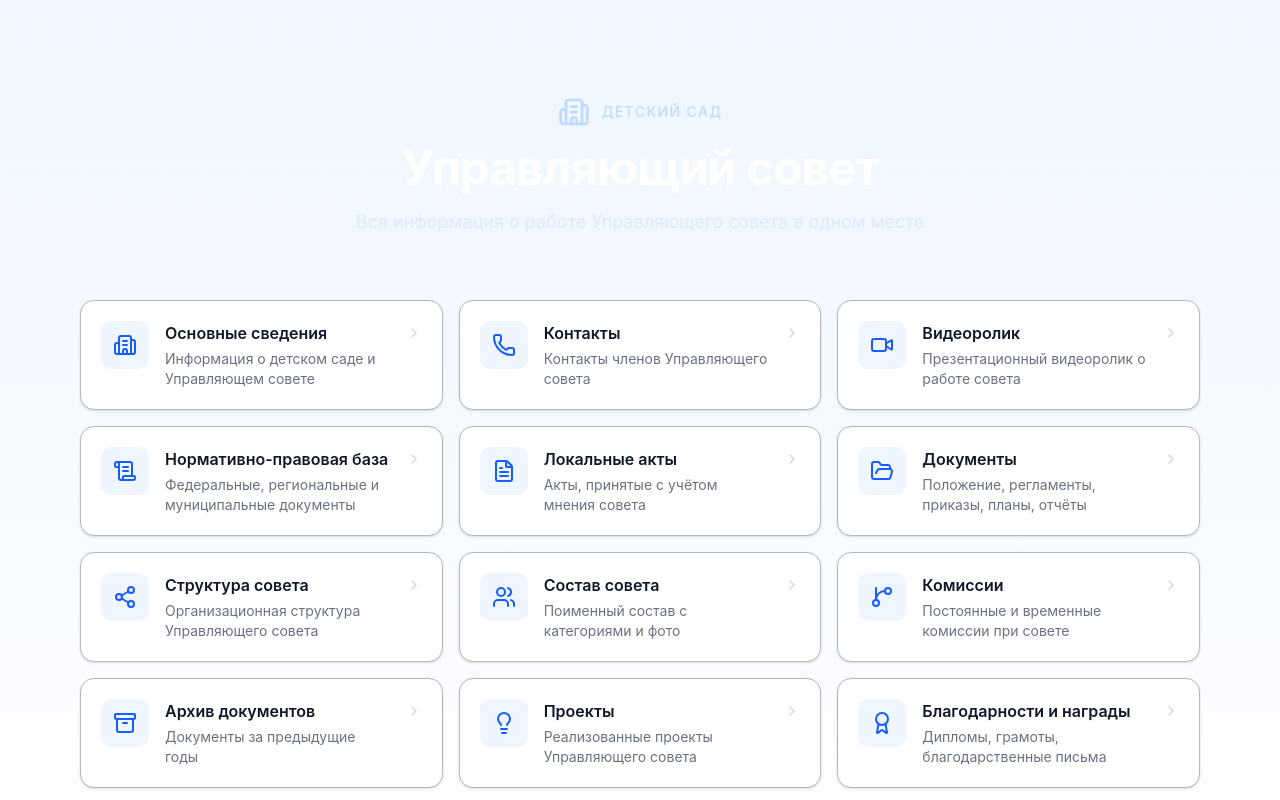
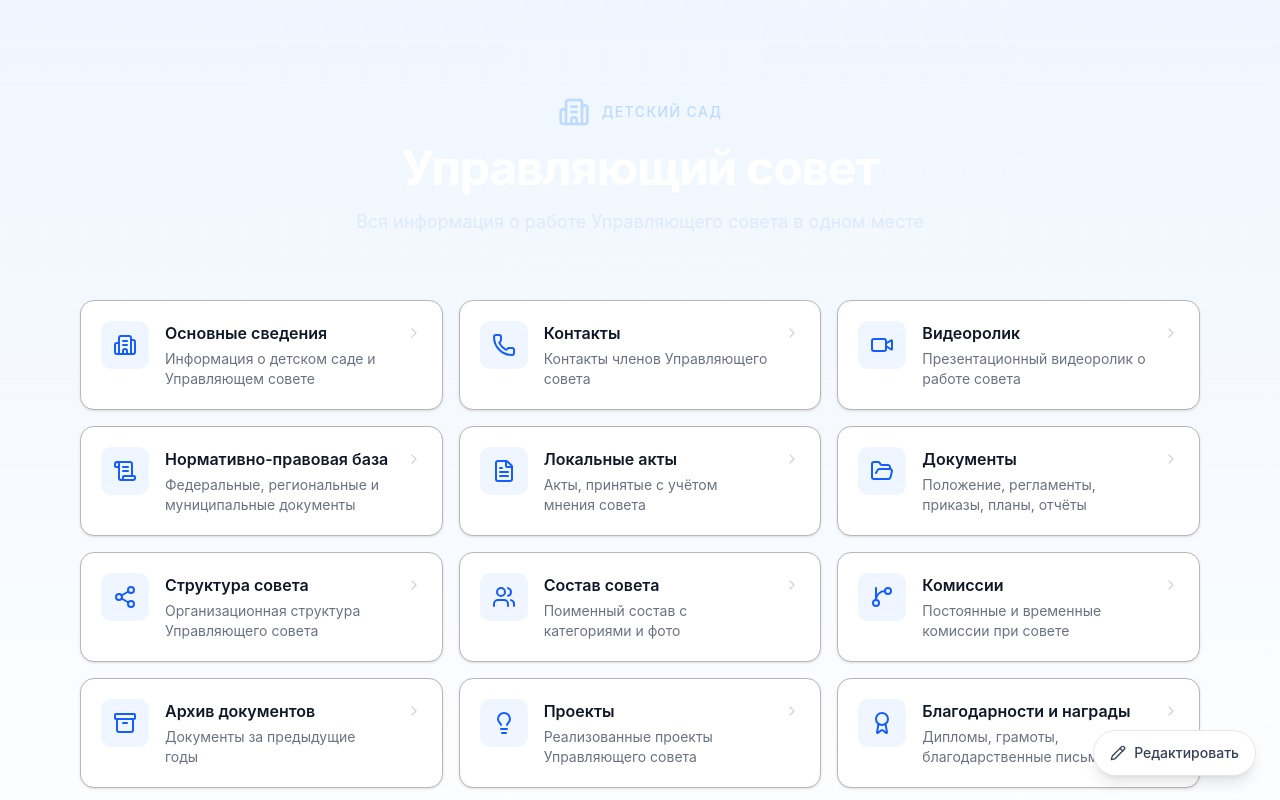
Before and after one commit to Vik725/personal-notes, a Next.js app: page / in a window 1280 px wide. Shown: the top 800 px of the page. Built offline with nearby package versions, Linux system fonts and the light colour scheme.

Commit message:
Update layout.tsx

```diff
--- a/app/layout.tsx
+++ b/app/layout.tsx
@@ -2,6 +2,7 @@ import type { Metadata, Viewport } from "next";
 import "./globals.css";
 import { Toaster } from "@/components/ui/sonner";
 import { HandshakeListener } from "@/components/handshake-listener";
+import { EditModeProvider, EditModeToggle } from "@/components/edit-mode-provider";
 
 const appName = "Управляющий совет";
 
@@ -35,7 +36,10 @@ export default function RootLayout({
       </head>
       <body className="antialiased">
         <HandshakeListener />
-        {children}
+        <EditModeProvider>
+          {children}
+          <EditModeToggle />
+        </EditModeProvider>
         <Toaster />
       </body>
     </html>
```
